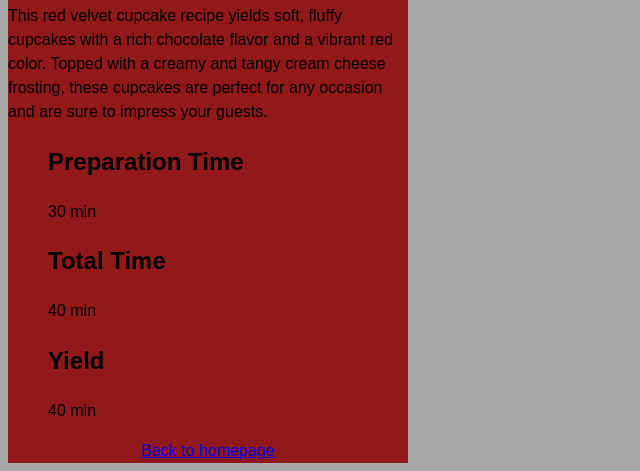
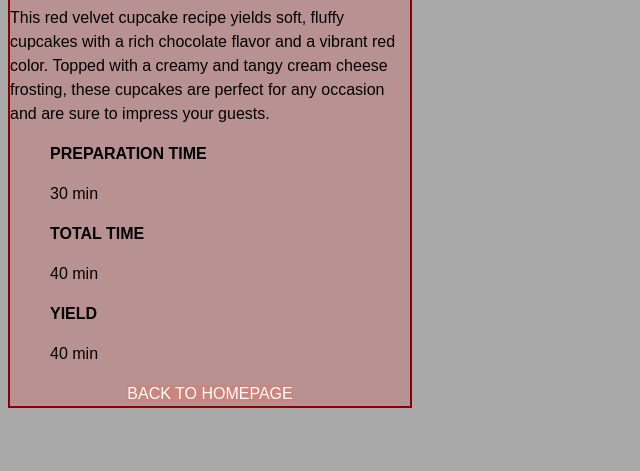
Before and after one commit to iBobith/odin-recipes, a plain HTML site: page recipes/cupcake.html in a window 1280 px wide. Shown: the part 336-807 px from the top of the page, without its empty margins (0-640 px from the left). Drawn offline with Linux system fonts and the light colour scheme.

Commit message:
Finished the css additions of this part of the course for my recipes html.

```diff
--- a/style.css
+++ b/style.css
@@ -21,7 +21,7 @@ h1 {
 
 .recipe-card {
     width: 400px;
-    background-color: #921919;
+    background-color: #b89292;
     text-align: center;
 
 }
@@ -30,4 +30,43 @@ h1 {
     text-align: left;
 }
 
-/* -6:20 in the tutorial video on odin project. */
+.recipe-card h2, .recipe-card a{
+    text-transform: uppercase;
+}
+
+.recipe-card.feature {
+    border: 2px solid darkred;
+}
+
+ul li h2 {
+    font-size: 16px;
+}
+
+.recipe-card a {
+    background-color: #ca857c;
+    color: white;
+    text-decoration: none;
+}
+
+/* to select an id, and use it as a selector, it will have a # at the front
+    In the html: <div id="text">text in here</div>
+    In the css: #text {
+                        background-color: red;
+                        }
+*/
+
+/* HTML: <div>
+            <div class="subsection header">Latest Posts</div>
+            <p class="subsection" id="preview">
+                This is where a preview for a post might go.
+            </p>
+        </div>
+
+    CSS: .subsection.header {
+            color: red;
+           }
+
+          .subsection#preview {
+            color: blue;
+           }
+*/
```
